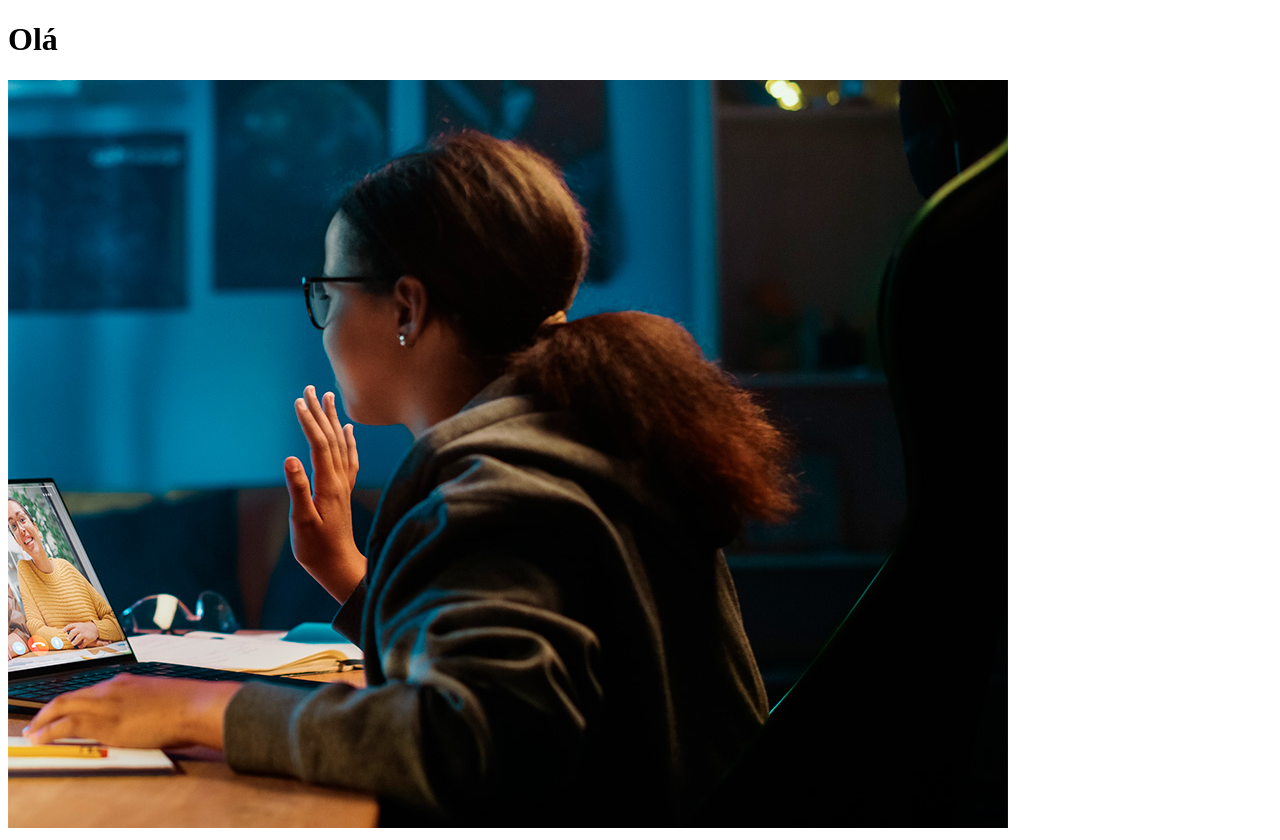
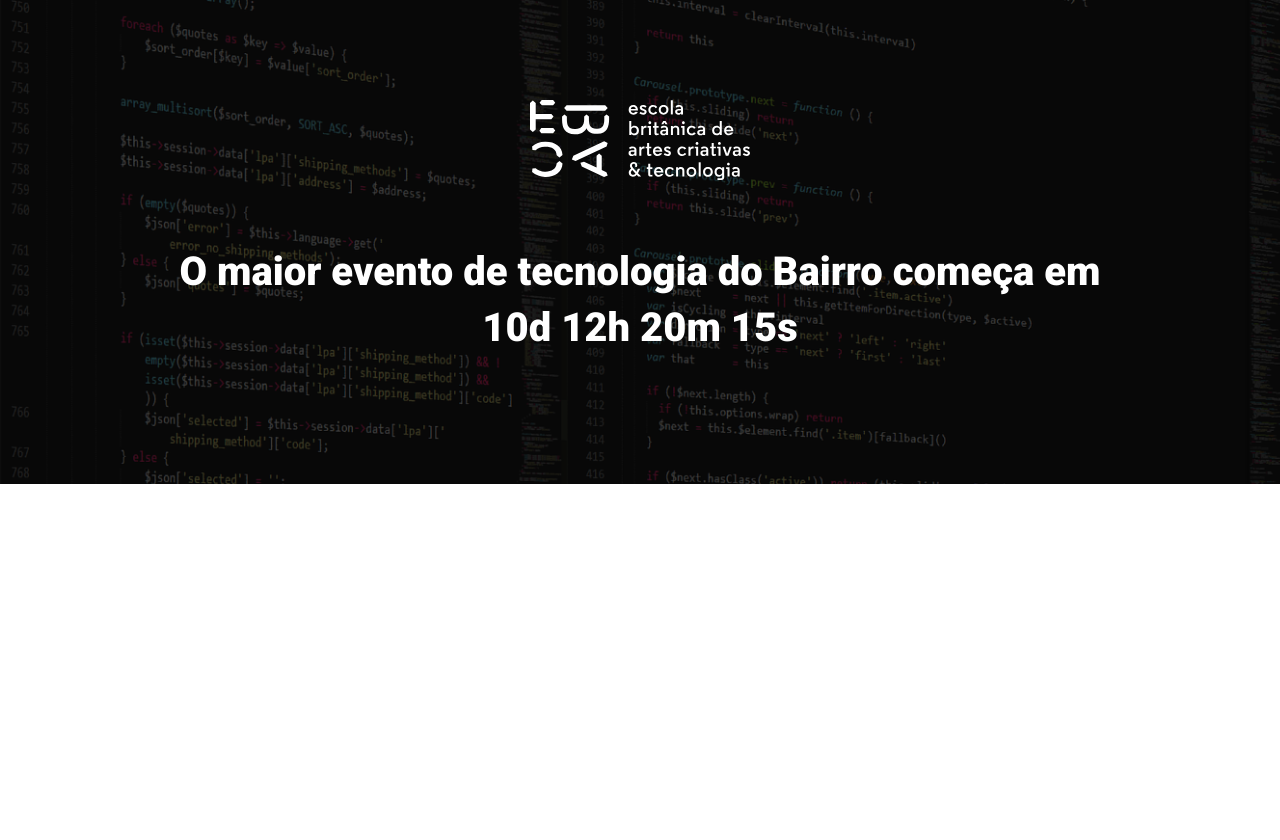
Before and after one commit to K-aynan/Parcel, a website built with Parcel: page src/index.html in a window 1280 px wide. After the commit the page ends 800 px from the top, so only its background shows below. Built offline with nearby package versions, Linux system fonts and the light colour scheme.

Commit message:
second commit

```diff
--- a/src/index.html
+++ b/src/index.html
@@ -1,14 +1,26 @@
 <!DOCTYPE html>
-<html lang="en">
+<html lang="pt-BR">
   <head>
     <meta charset="UTF-8" />
     <meta name="viewport" content="width=device-width, initial-scale=1.0" />
-    <title>Document</title>
+    <title>Ebac Tech Talks</title>
+    <link rel="preconnect" href="https://fonts.googleapis.com" />
+    <link rel="preconnect" href="https://fonts.gstatic.com" crossorigin />
+    <link
+      href="https://fonts.googleapis.com/css2?family=Lobster&family=Roboto:wght@400;700;900&display=swap"
+      rel="stylesheet"
+    />
     <link rel="stylesheet" href="styles/main.scss" />
   </head>
   <body>
-    <h1>Olá</h1>
-    <img src="./images/backend.png" alt="" />
+    <header class="hero">
+      <div class="container">
+        <img class="hero__logo" src="./images/ebac_logo.svg" alt="Logo Ebac" />
+        <p class="hero__text">
+          O maior evento de tecnologia do Bairro começa em 10d 12h 20m 15s
+        </p>
+      </div>
+    </header>
     <script src="scripts/main.js"></script>
   </body>
 </html>
--- /dev/null
+++ b/src/styles/_hero.scss
@@ -0,0 +1,51 @@
+.hero {
+  padding-bottom: 64px;
+  padding-top: 100px;
+  background-image: url(../images/fundo.png);
+  background-repeat: no-repeat;
+  background-size: cover;
+  position: relative;
+
+  .container {
+    position: relative;
+  }
+
+  &::before {
+    position: absolute;
+    top: 0;
+    left: 0;
+    width: 100%;
+    height: 100%;
+    background-color: #000;
+    content: '';
+    opacity: .7;
+  }
+
+  &__text {
+    margin-top: 64px;
+    margin-bottom: 64px;
+    font-size: 40px;
+    line-height: 56px;
+    font-weight: 800;
+    text-align: center;
+  }
+
+  &__logo {
+    margin: 0 auto;
+    height: 80px;
+    display: block;
+  }
+
+  @media (max-width: 640px) {
+    padding: 40px 0;
+    &__logo {
+      height: 40px;
+    }
+
+    &__text {
+      font-size: 22px;
+      line-height: 24px;
+      margin: 24px 0;
+    }
+  }
+}
--- a/src/styles/main.scss
+++ b/src/styles/main.scss
@@ -0,0 +1,23 @@
+@use 'hero';
+
+* {
+  margin: 0;
+  padding: 0;
+  box-sizing: border-box;
+  font-family: Roboto, sans-serif;
+  color: #fff;
+}
+
+.container {
+  max-width: 960px;
+  width: 100%;
+  margin: 0 auto;
+
+  @media (max-width: 640px) {
+    max-width: 80%;
+  }
+
+  @media (max-width: 1024px) {
+    max-width: 90%;
+  }
+}
```
